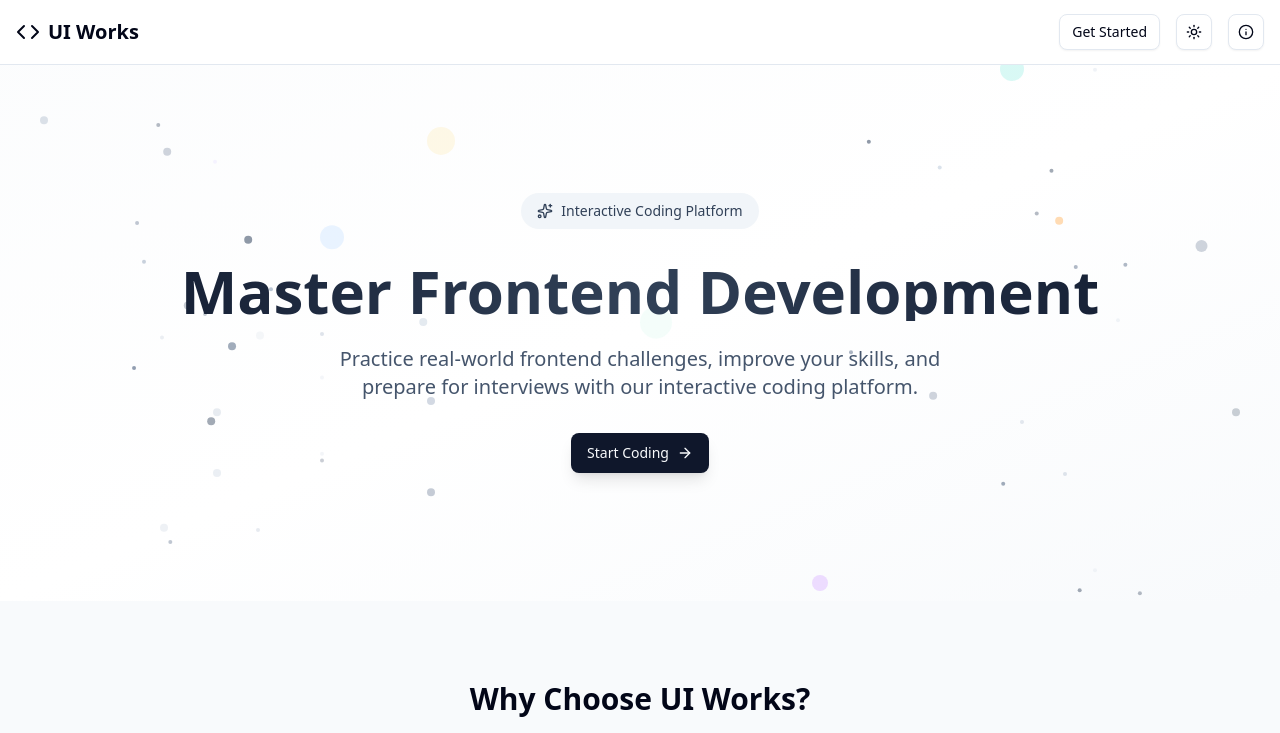
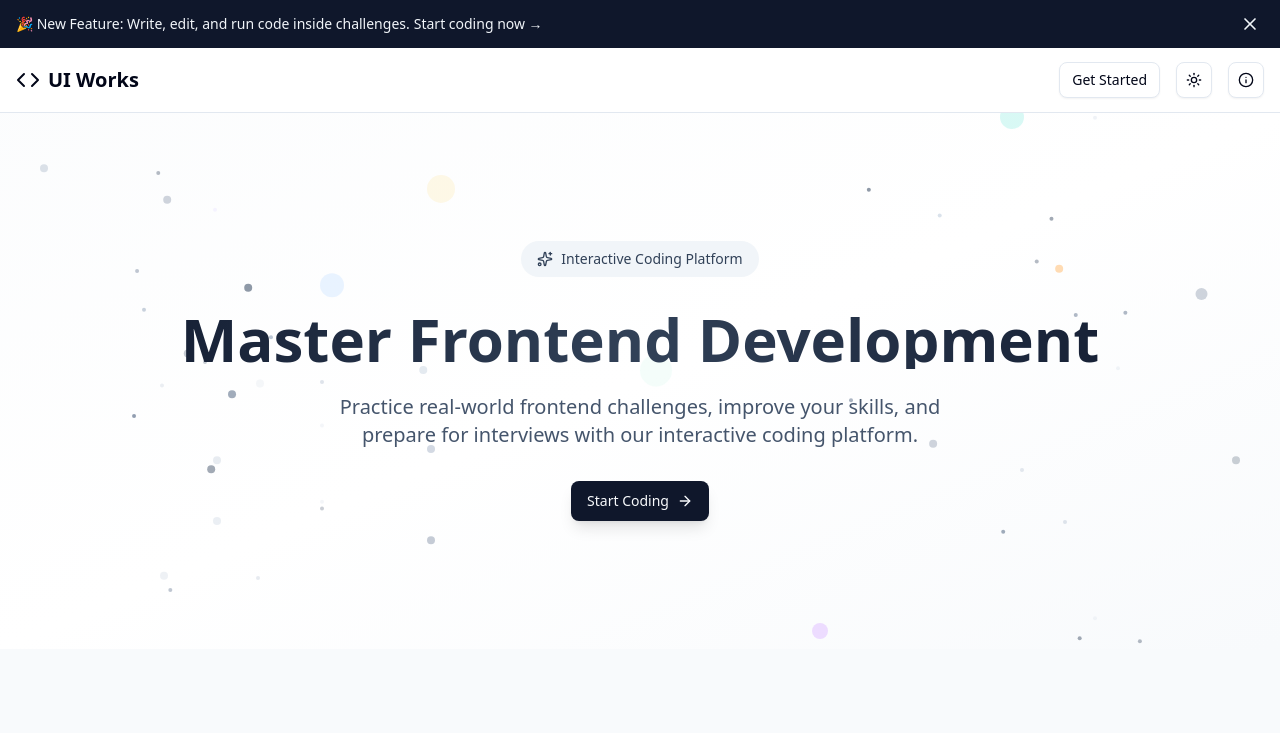
Before and after one commit to PratikC22/ui_works, a Next.js app: page / in a window 1280 px wide. Shown: the top 733 px of the page. Built offline with nearby package versions, Linux system fonts and the light colour scheme.

Commit message:
feat: add AnnouncementBanner component for new feature announcement

```diff
--- a/src/app/layout.tsx
+++ b/src/app/layout.tsx
@@ -7,6 +7,7 @@ import { Footer } from '@/components/layout/footer'
 import { DynamicBreadcrumb } from '@/components/layout/breadcrumb'
 import { ConsoleCredit } from '@/components/layout/console-credit'
 import { ScrollToTop } from '@/components/layout/scroll-to-top'
+import { AnnouncementBanner } from '@/components/layout/announcement-banner'
 
 const geistSans = Geist({
   variable: '--font-geist-sans',
@@ -39,6 +40,7 @@ export default function RootLayout({
           enableSystem
           disableTransitionOnChange
         >
+          <AnnouncementBanner />
           <ScrollToTop />
           <Header />
           <DynamicBreadcrumb />
--- a/src/app/page.tsx
+++ b/src/app/page.tsx
@@ -71,6 +71,7 @@ export default function HomePage() {
               <motion.div
                 whileHover={{ scale: 1.05 }}
                 whileTap={{ scale: 0.95 }}
+                className='flex items-center justify-center'
               >
                 <Button
                   size='lg'
--- /dev/null
+++ b/src/components/layout/announcement-banner.tsx
@@ -0,0 +1,44 @@
+'use client'
+
+import { XIcon } from 'lucide-react'
+import Link from 'next/link'
+import { useLocalStorage } from '@/hooks/useClientStorage'
+
+const ANNOUNCEMENT_KEY = 'announcement-dismissed-v1'
+
+export function AnnouncementBanner() {
+  const {
+    value: isDismissed,
+    setValue,
+    isLoading,
+  } = useLocalStorage<boolean>({
+    key: ANNOUNCEMENT_KEY,
+    defaultValue: false,
+  })
+
+  if (isLoading || isDismissed) return null
+
+  const dismiss = () => {
+    setValue({ value: true })
+  }
+
+  return (
+    <div className='relative z-50 bg-accent-foreground'>
+      <div className='container mx-auto px-4 h-12 flex items-center justify-between'>
+        <p className='text-sm font-medium text-accent'>
+          🎉 New Feature: Write, edit, and run code inside challenges.
+          <Link href='/challenges' className='ml-1'>
+            Start coding now →
+          </Link>
+        </p>
+        <button
+          onClick={dismiss}
+          className='ml-4 inline-flex items-center justify-center rounded-md p-1 transition text-accent'
+          aria-label='Dismiss announcement'
+        >
+          <XIcon className='h-5 w-5' />
+        </button>
+      </div>
+    </div>
+  )
+}
--- a/src/components/layout/header.tsx
+++ b/src/components/layout/header.tsx
@@ -13,7 +13,7 @@ import {
 
 export function Header() {
   return (
-    <header className='border-b bg-background/95 backdrop-blur supports-[backdrop-filter]:bg-background/60'>
+    <header className='sticky top-0 z-40 border-b bg-background/95 backdrop-blur supports-[backdrop-filter]:bg-background/60'>
       <div className='container mx-auto px-4 h-16 flex items-center justify-between'>
         <Link href='/' className='flex items-center space-x-2'>
           <Code className='h-6 w-6' />
```
